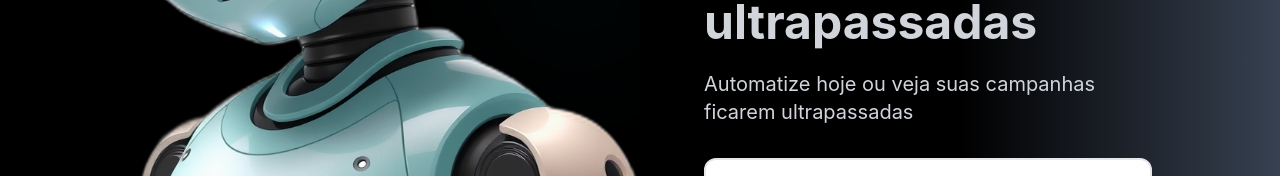
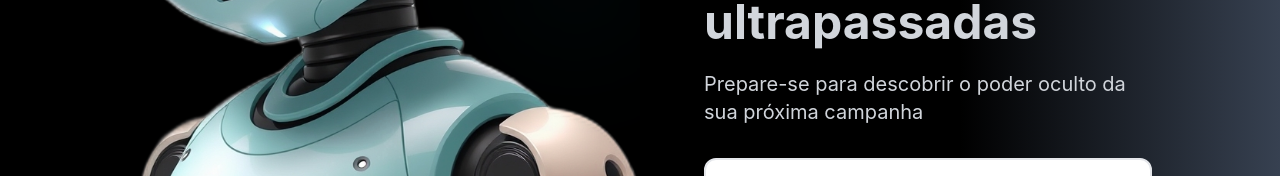
Before and after one commit to tiagoyoko/vibecodelp, a Next.js app: page / in a window 1280 px wide. Shown: the part 450-626 px from the top of the page. Built offline with nearby package versions, Linux system fonts and the light colour scheme.

Commit message:
transforme em subhead

```diff
--- a/app/page.tsx
+++ b/app/page.tsx
@@ -93,7 +93,7 @@ export default function Page() {
                         className="text-lg lg:text-xl text-gray-300 mb-8 leading-relaxed"
                         data-oid="g25c9vx"
                     >
-                        Automatize hoje ou veja suas campanhas ficarem ultrapassadas
+                        Prepare-se para descobrir o poder oculto da sua próxima campanha
                     </p>
 
                     {/* Form */}
```
